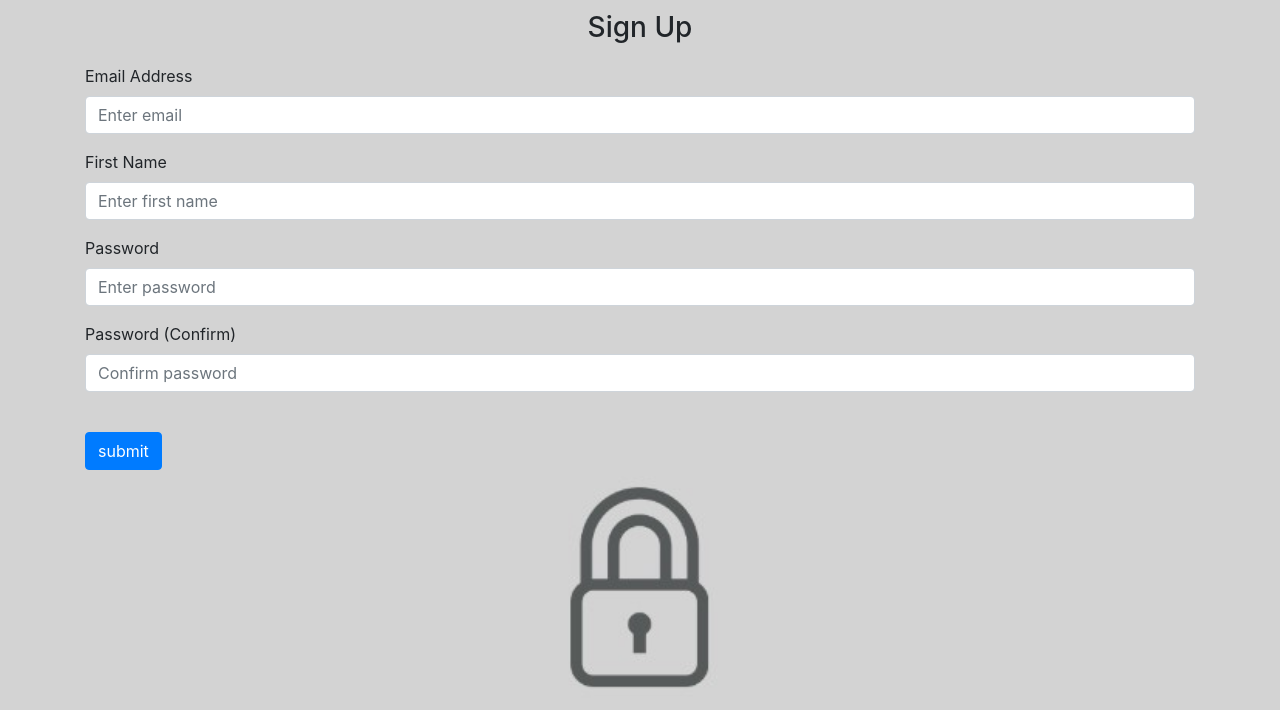
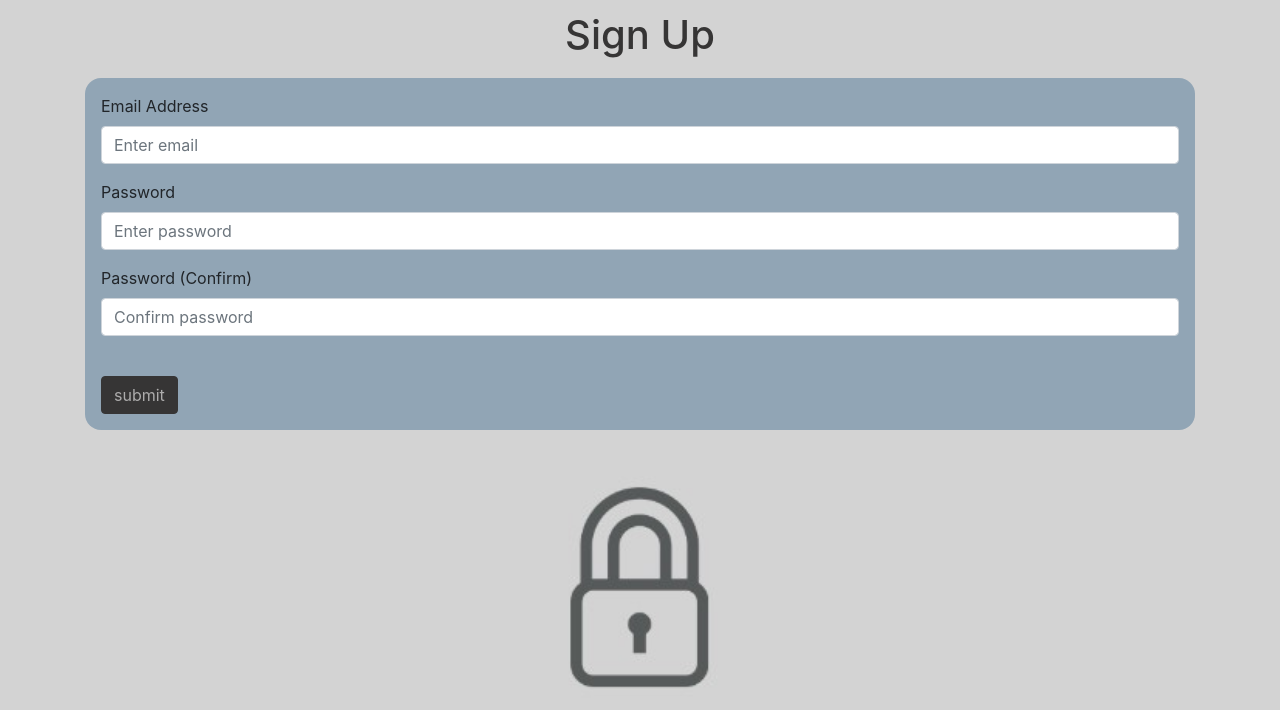
Before and after one commit to MatteoPassalent/VaultGaurd, a Flask app: page /sign-up in a window 1280 px wide. Shown: the part 56-766 px from the top of the page. Run offline with Flask 2, Linux system fonts and the light colour scheme; some libraries are stand-ins or nearby versions.

Commit message:
Front end Update

```diff
--- a/web_app/auth.py
+++ b/web_app/auth.py
@@ -35,8 +35,6 @@ def login():
     if user:
         # Uses check_password_hash to check password from POST request against user password from db with corresponding email
         if check_password_hash(user.password, req_password):
-            # Note: Flash displays message ribbon. Configured in base.html
-            flash("Logged in successfully!", category="success")
             # Uses login_user. remeber = True keeps the user logged in if app is opened again in the same browser
             login_user(user, remember=True)
 
@@ -44,9 +42,9 @@ def login():
             return redirect(url_for("views.home"))
 
         else:
-            flash("Incorrect password, try again.", category="error")
+            flash("Incorrect password, try again.")
     else:
-        flash("User does not exist", category="error")
+        flash("User does not exist")
 
     # Renders login page again if login falied
     # Note: Current user is default anonymous user if not logged in
@@ -110,7 +108,6 @@ def sign_up():
     """
     # Retrieves info from user
     email = request.form.get("email")
-    first_Name = request.form.get("firstName")
     password1 = request.form.get("password1")
     password2 = request.form.get("password2")
 
@@ -120,27 +117,23 @@ def sign_up():
 
     # Checks valididty of user info
     if user:
-        flash("Email in use.", category="error")
+        flash("Email in use.")
     elif len(email) < 4:
-        flash("First name must be at least 5 characters", category="error")
-    elif len(first_Name) < 2:
-        flash("First name must be at least 3 characters", category="error")
+        flash("First name must be at least 5 characters")
     elif password1 != password2:
-        flash("Passwords do not match", category="error")
+        flash("Passwords do not match")
     elif len(password1) < 7:
-        flash("Password must be at least 7 characters.", category="error")
+        flash("Password must be at least 7 characters.")
     else:
         # Creates new instance of user class if all requirements are met
         # Note: Uses hashing for password, sha256 is a hashing algorithm
         new_user = User(
             email=email,
-            first_Name=first_Name,
             password=generate_password_hash(password1, method="sha256"),
         )
         # Adds new user to database
         db.session.add(new_user)
         db.session.commit()
-        flash("Account created!", category="success")
         # Logs user in with flask login
         login_user(new_user, remember=True)
         # Redirects to home page
--- a/web_app/models.py
+++ b/web_app/models.py
@@ -23,5 +23,4 @@ class User(db.Model, UserMixin):
     id = db.Column(db.Integer, primary_key=True)
     email = db.Column(db.String(150), unique=True)
     password = db.Column(db.String(150))
-    first_Name = db.Column(db.String(150))
     accounts = db.relationship("Account")
--- /dev/null
+++ b/web_app/static/small.css
@@ -0,0 +1,13 @@
+.mobile{
+    box-sizing: content-box;
+    width: 555px;
+    flex: 100%;
+    max-width: 555px;
+    min-width: 555px;
+    padding-left: 0;
+    padding-right: 0;
+  }
+
+  .row{
+    justify-content: center;
+  }
--- a/web_app/static/style.css
+++ b/web_app/static/style.css
@@ -37,9 +37,80 @@ body{
   background-attachment: fixed;
 
 }
+
+.home-bground{
+  background: url('/static/images/home-background.jpg');
+  background-size: cover;
+  background-position: center;
+  background-attachment: fixed;
+}
+
+.round-card{
+
+  border: none !important;
+  background: #91a5b5;
+  border-radius: 1.5rem;
+}
+
+
+.form-container {
+
+  border: 1px solid #91a5b5;
+  border-radius: 1rem;
+  padding: 15px;
+  padding-bottom: 20px;
+  padding-top: 30px;
+  background-color: #91a5b5;
+  margin-bottom: 10px;
+
+}
+
+
 .page-title {
 
   text-align: center;
   padding: .7rem;
+  color: #363535;
+}
+
+.card-title{
+  color: #404040;
+}
+
+
+.log{
+  background-color: #91a5b5;
+  padding: 1rem;
+  border-radius: 1rem;
 
 }
+
+.cpy{
+
+  margin-left: 0.5rem
+}
+
+.cpy{
+  color: #91a5b5;
+  border-color: #91a5b5;
+
+}
+
+.cpy:hover {
+  background-color: #91a5b5;
+  color: white;
+}
+
+.big-button{
+
+  background-color: #363535;
+  color: #adacac;
+  border-color: #363535;
+
+}
+
+.big-button:hover{
+
+  color: white;
+
+}
--- /dev/null
+++ b/web_app/static/verysmall.css
@@ -0,0 +1,5 @@
+.mobile{
+
+    min-width: 0px;
+
+}
--- a/web_app/templates/base.html
+++ b/web_app/templates/base.html
@@ -3,6 +3,8 @@
 <!-- Django is templating engine that allows you to write html/python instead of CSS or Javascript
 It is actually using Jinja which is flask's templating engine and is very similair to django and was based off django
 -->
+
+<!-- CHANGE CARD TO INLINE WHEN IT IS SMALL-->
 
 <!DOCTYPE html>
 <html lang="en">
@@ -18,8 +20,18 @@ It is actually using Jinja which is flask's templating engine and is very simila
       integrity="sha384-Vkoo8x4CGsO3+Hhxv8T/Q5PaXtkKtu6ug5TOeNV6gBiFeWPGFN9MuhOf23Q9Ifjh"
       crossorigin="anonymous"
     />
-    <link rel="stylesheet" href="static/style.css?v24" />
-    <link rel="icon" href="../images/favicon.ico?v1" type="image/x-icon" />
+    <link rel="stylesheet" href="static/style.css?v78" />
+    <link
+      rel="stylesheet"
+      href="static/small.css?v61"
+      media="(max-width: 1201px)"
+    />
+    <link
+      rel="stylesheet"
+      href="static/verysmall.css?v3"
+      media="(max-width: 660px)"
+    />
+    <link rel="icon" href="static/images/favicon.ico?v3" type="image/x-icon" />
   </head>
   <body>
     <nav class="navbar navbar-expand-lg navbar-dark bg-dark">
@@ -44,23 +56,15 @@ It is actually using Jinja which is flask's templating engine and is very simila
       </div>
     </nav>
 
-    {% with messages = get_flashed_messages(with_categories=true) %} {% if
-    messages %} {% for category, message in messages %} {% if category ==
-    'error' %}
+    {% with messages = get_flashed_messages() %} {% if messages %} {% for
+    message in messages %}
     <div class="alert alert-danger alter-dismissable fade show">
       {{ message }}
       <button type="button" class="close" data-dismiss="alert">
         <span aria-hidden="true">&times;</span>
       </button>
     </div>
-    {% else %}
-    <div class="alert alert-success alter-dismissable fade show">
-      {{ message }}
-      <button type="button" class="close" data-dismiss="alert">
-        <span aria-hidden="true">&times;</span>
-      </button>
-    </div>
-    {% endif %} {% endfor %} {% endif %} {% endwith %}
+    {% endfor %} {% endif %} {% endwith %}
 
     <div class="container">{% block content %} {% endblock %}</div>
     <!-- Note: Used for flash -->
--- a/web_app/templates/login.html
+++ b/web_app/templates/login.html
@@ -2,7 +2,8 @@
 {% extends "base.html" %} {% block content %}
 
 <form method="POST">
-  <h3 class="page-title">Login</h3>
+  <h1 class="page-title">Login</h1>
+  <div class="log">
     <div class="form-group">
       <label for="email">Email Address</label>
       <input
@@ -24,6 +25,7 @@
       />
     </div>
     <br />
-  <button type="submit" class="btn btn-primary">Login</button>
+    <button type="submit" class="btn big-button">Login</button>
+  </div>
 </form>
 {% endblock %}
--- a/web_app/templates/sign_up.html
+++ b/web_app/templates/sign_up.html
@@ -3,7 +3,8 @@
 {% extends "base.html" %} {% block content %}
 
 <form method="POST">
-  <h3 class="page-title">Sign Up</h3>
+  <h1 class="page-title">Sign Up</h1>
+  <div class="log">
     <div class="form-group">
       <label for="email">Email Address</label>
       <input
@@ -12,16 +13,6 @@
         id="email"
         name="email"
         placeholder="Enter email"
-    />
-  </div>
-  <div class="form-group">
-    <label for="firstName">First Name</label>
-    <input
-      type="text"
-      class="form-control"
-      id="firstName"
-      name="firstName"
-      placeholder="Enter first name"
       />
     </div>
     <div class="form-group">
@@ -45,6 +36,7 @@
       />
     </div>
     <br />
-  <button type="submit" class="btn btn-primary">submit</button>
+    <button type="submit" class="btn big-button">submit</button>
+  </div>
 </form>
 {% endblock %}
```
Also changed, not shown: web_app/templates/home.html (+24 -11 lines), web_app/views.py (+11 -12 lines), web_app/database.db, web_app/images/background.jpg (deleted), web_app/images/favicon.ico (deleted), web_app/images/icon.png (deleted), web_app/static/images/favicon.ico, web_app/static/images/home-background.jpg (added). Lines whose indentation alone changed are shown as unchanged.
